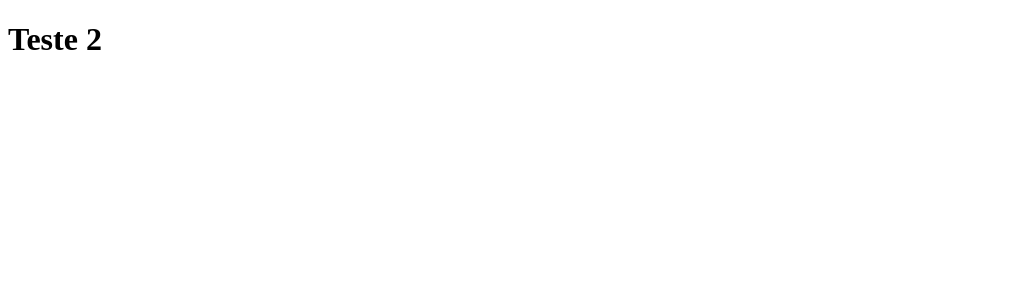
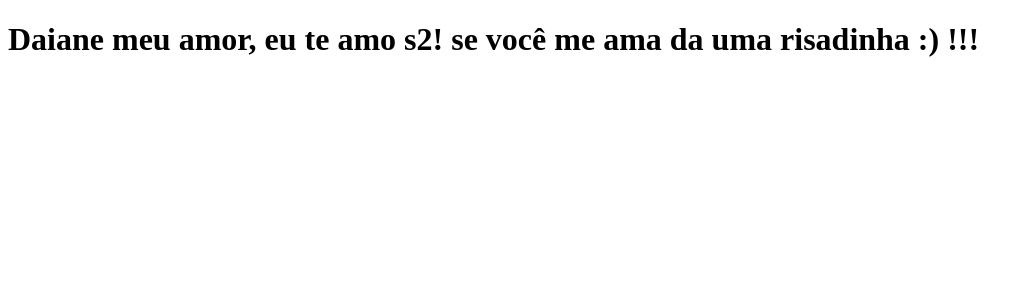
Before and after one commit to GilsonRodriguesAlmeida/clone-tabnews, a Next.js app: page / in a window 1280 px wide. Shown: the top 300 px of the page, without its empty margins (0-1032 px from the left). Built offline with nearby package versions, Linux system fonts and the light colour scheme.

Commit message:
alteração titulo

```diff
--- a/pages/index.js
+++ b/pages/index.js
@@ -1,6 +1,6 @@
 function Home() {
     return(
-        <h1>Teste 2</h1>
+        <h1>Daiane meu amor, eu te amo s2! se você me ama da uma risadinha :) !!!</h1>
     )
 }
 
```
